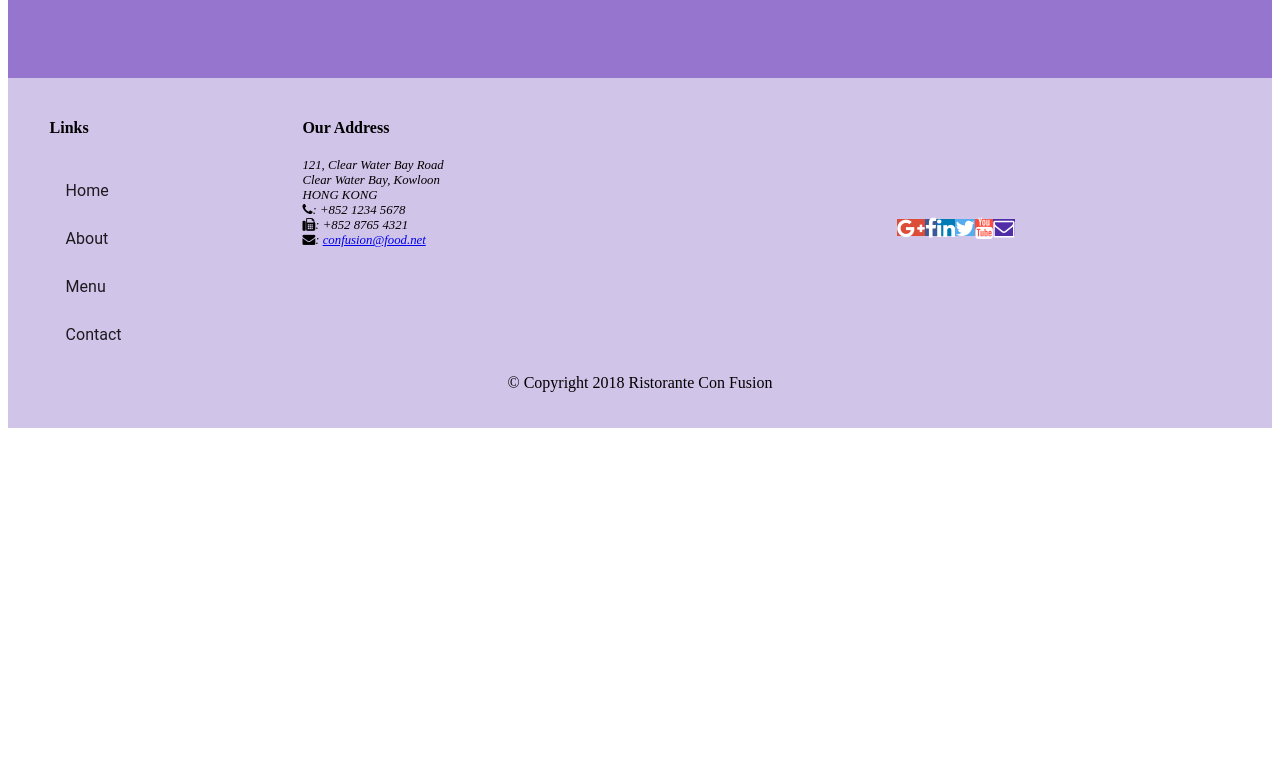
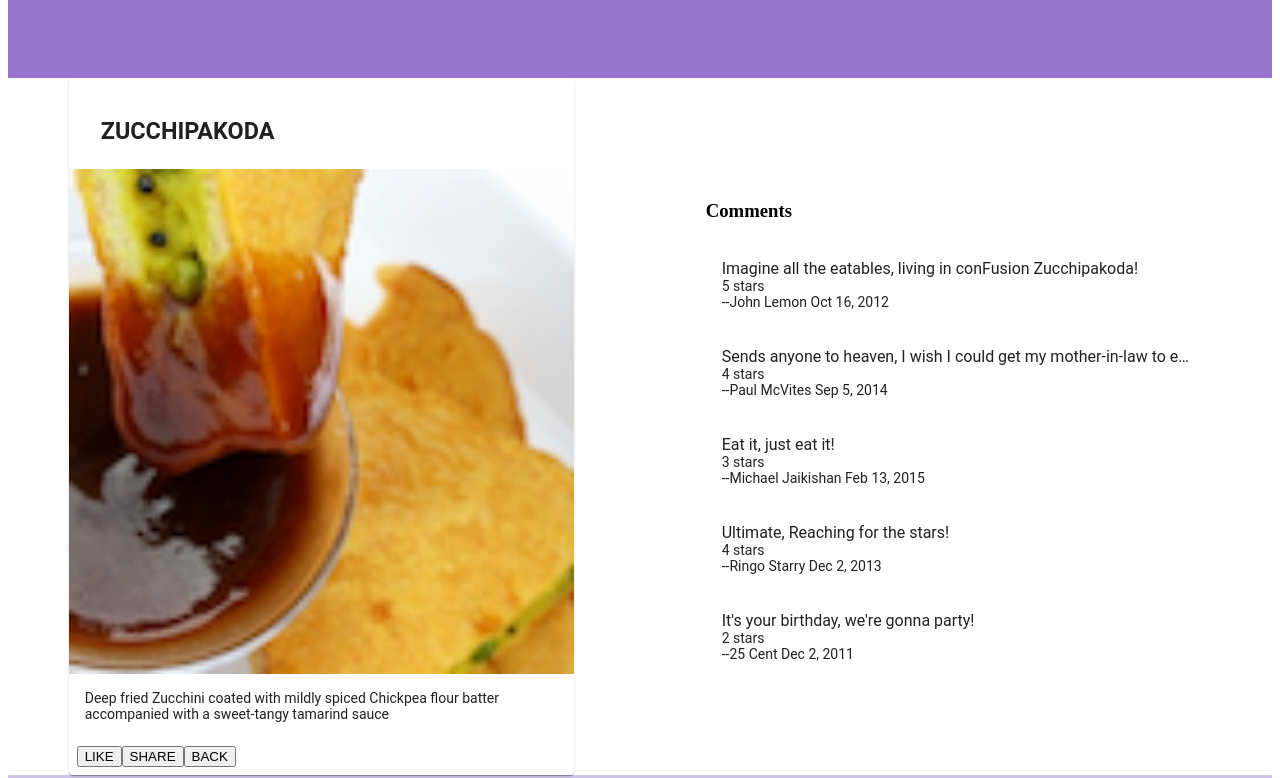
Before and after one commit to QuanGao/learn_angular_app, an Angular app: page /dishdetail/1 in a window 1280 px wide. Before the commit this address led to /. Shown: the part 266-1044 px from the top of the page. Before the commit the page ends 800 px from the top, so only its background shows below. Built offline with nearby package versions, Linux system fonts and the light colour scheme.

Commit message:
pass param in url

```diff
--- a/src/app/app-routing/routes.ts
+++ b/src/app/app-routing/routes.ts
@@ -11,5 +11,6 @@ export const routes: Routes = [
   { path: 'menu', component: MenuComponent },
   { path: 'about', component: AboutComponent },
   { path: 'contact', component: ContactComponent },
-  { path: '', redirectTo: '/home', pathMatch: 'full' }
+  { path: '', redirectTo: '/home', pathMatch: 'full' },
+  { path: 'dishdetail/:id', component: DishdetailComponent }
 ]
--- a/src/app/dishdetail/dishdetail.component.html
+++ b/src/app/dishdetail/dishdetail.component.html
@@ -23,6 +23,7 @@
                 <mat-card-actions>
                     <button mat-button>LIKE</button>
                     <button mat-button>SHARE</button>
+                    <button mat-button (click)="goBack()">BACK</button>
                 </mat-card-actions>
             </mat-card>
     </div>
--- a/src/app/dishdetail/dishdetail.component.ts
+++ b/src/app/dishdetail/dishdetail.component.ts
@@ -1,5 +1,9 @@
 import { Component, OnInit, Input } from '@angular/core';
 import { Dish } from '../shared/dish';
+import { DishService } from '../services/dish.service';
+import { Params, ActivatedRoute } from '@angular/router';
+import { Location } from '@angular/common';
+
   @Component({
     selector: 'app-dishdetail',
     templateUrl: './dishdetail.component.html',
@@ -9,9 +13,16 @@ export class DishdetailComponent implements OnInit {
   @Input()
   dish: Dish;
 
-  constructor() { }
+  constructor(private dishservice: DishService,
+    private route: ActivatedRoute,
+    private location: Location ) { }
 
   ngOnInit() {
+    const id = +this.route.snapshot.params['id'];
+    this.dish = this.dishservice.getDish(id);
   }
 
+  goBack(): void {
+    this.location.back();
+  }
 }
--- a/src/app/menu/menu.component.html
+++ b/src/app/menu/menu.component.html
@@ -9,7 +9,7 @@
 
     <div fxFlex>
         <mat-grid-list cols="2" rowHeight="200px">
-            <mat-grid-tile *ngFor="let dish of dishes" (click)="onSelect(dish)">
+            <mat-grid-tile *ngFor="let dish of dishes" [routerLink] = "['/dishdetail', dish.id]">
                 <img height="200px" src={{dish.image}} alt={{dish.name}}>
                 <mat-grid-tile-footer>
                     <h1 matLine> {{dish.name | uppercase}} </h1>
@@ -17,25 +17,5 @@
             </mat-grid-tile>
         </mat-grid-list>
     </div>
-
-    <!-- <div fxFlex *ngIf="selectedDish">
-        <mat-card>
-            <mat-card-header>
-                <mat-card-title>
-                    <h3>
-                        {{ selectedDish.name | uppercase}}
-                    </h3>
-                </mat-card-title>
-            </mat-card-header>
-            <img mat-card-image src="{{selectedDish.image}}" alt="{{selectedDish.name}}">
-            <mat-card-content>
-                <p>{{ selectedDish.description }}</p>
-            </mat-card-content>
-            <mat-card-actions>
-                <button mat-button>LIKE</button>
-                <button mat-button>SHARE</button>
-            </mat-card-actions>
-        </mat-card>
-    </div> -->
-    <app-dishdetail [dish]="selectedDish" ></app-dishdetail>
+    <!-- <app-dishdetail [dish]="selectedDish" ></app-dishdetail> -->
 </div>
--- a/src/app/services/dish.service.ts
+++ b/src/app/services/dish.service.ts
@@ -14,8 +14,8 @@ export class DishService {
     return DISHES
   }
 
-  getDish(id: number):Dish[] {
-    return DISHES.filter((dish) => (dish.id === id))
+  getDish(id: number):Dish {
+    return DISHES.filter((dish) => (dish.id === id))[0]
   }
 
   getFeaturedDish():Dish {
```
